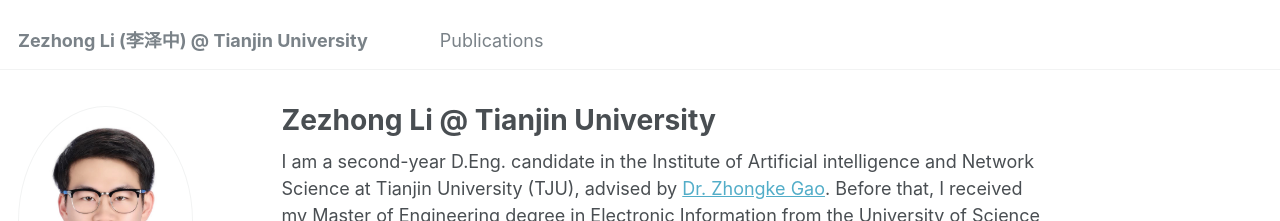
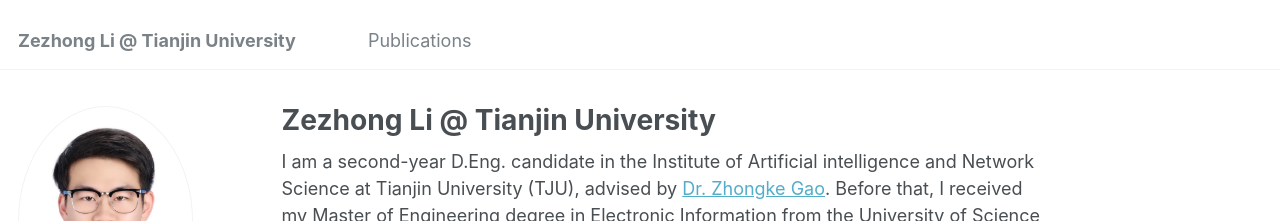
Before and after one commit to lzz19980125/lzz19980125.github.io, a Jekyll site: the page built from _pages/about.md, in a window 1280 px wide. Shown: the top 221 px of the page. Built offline with Jekyll 4.4.1, drawn with Linux system fonts in a browser that asks for light colours; some web fonts are replaced.

Commit message:
Update _config.yml

```diff
--- a/_config.yml
+++ b/_config.yml
@@ -8,7 +8,7 @@
 
 # Basic Site Settings
 locale                   : "en-US"
-title                    : "Zezhong Li (李泽中) @ Tianjin University"
+title                    : "Zezhong Li @ Tianjin University"
 title_separator          : "-"
 name                     : &name "Zezhong Li"
 description              : &description "personal description"
```
